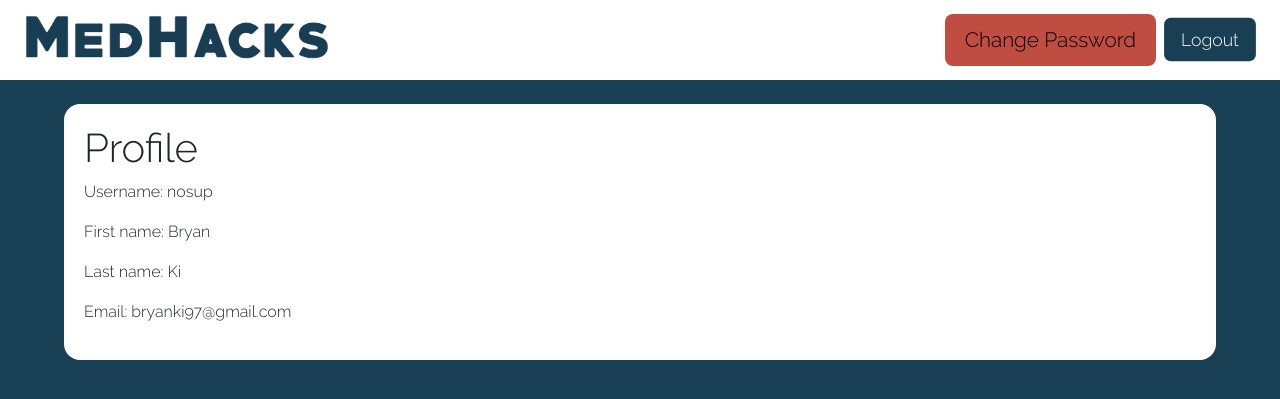
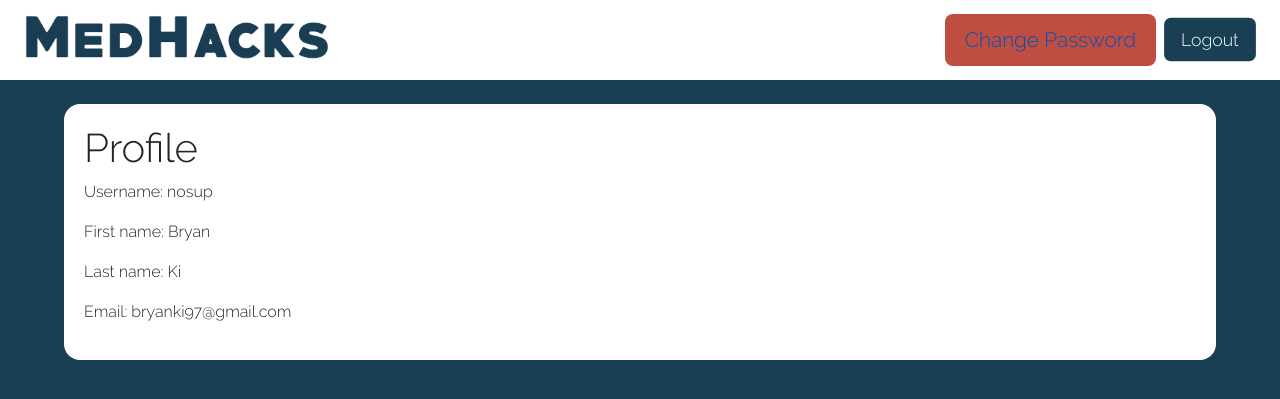
Before and after one commit to nosup/medhacks_system, a Django app: page /account/profile/ in a window 1280 px wide, with the pointer over the restyled element. Shown: the top 399 px of the page. Run offline with Django 3.2, Linux system fonts and the light colour scheme; a user stored in the database is signed in; data comes from the database, SQL or seed files in the repository; parts of the project's set-up code (start-up, migrations or seed data) failed here and were passed over; some libraries are stand-ins or nearby versions.

Commit message:
changed color of buttons on hover

```diff
--- a/medhacks/accounts/static/css/style.css
+++ b/medhacks/accounts/static/css/style.css
@@ -53,7 +53,6 @@ body {
 
 .rightitem:hover {
    text-decoration: none;
-   color: black;
    background-color: #BF4D42;
    transform: scale(1);
    cursor: pointer;
--- a/medhacks/static/css/style.css
+++ b/medhacks/static/css/style.css
@@ -53,7 +53,6 @@ body {
 
 .rightitem:hover {
    text-decoration: none;
-   color: black;
    background-color: #BF4D42;
    transform: scale(1);
    cursor: pointer;
```
